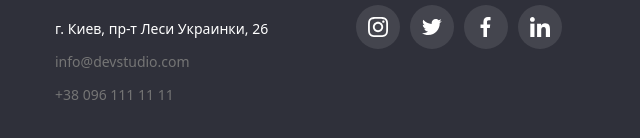
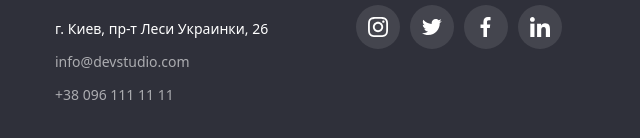
Before and after one commit to RuslanShvets/goit-markup-hw-07, a plain HTML site: page index.html in a window 1280 px wide. Shown: the part 2868-3006 px from the top of the page, 0-640 px from the left. Drawn offline with nearby package versions, Linux system fonts and the light colour scheme; files whose address does not match are found by name.

Commit message:
address-color

```diff
--- a/sass/components/_footer.scss
+++ b/sass/components/_footer.scss
@@ -20,7 +20,7 @@
 
 
     & .info {
-    color: var(--general-color-text);
+    color: rgba(255, 255, 255, 0.6);
     font-style: normal;
     font-weight: 400;
     font-size: 14px;
```
Also changed, not shown: css/main.css, css/main.min.css, 2 other files.
